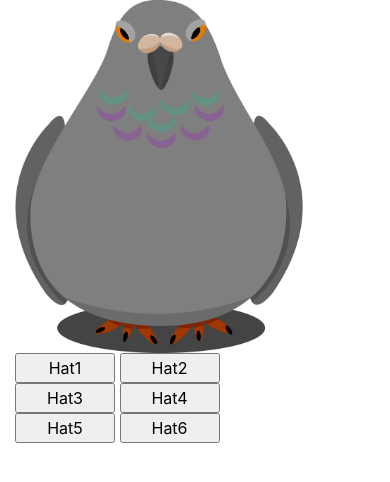
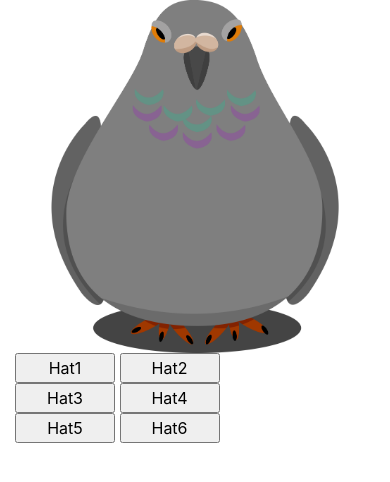
Before and after one commit to DandyBrandy/pigeon-dressup, a plain HTML site: page index.html in a window 390 px wide. Drawn offline with nearby package versions, Linux system fonts and the light colour scheme.

Commit message:
CSS updated to center pigeon and make more responsive for mobile

```diff
--- a/main.css
+++ b/main.css
@@ -14,6 +14,17 @@ button
 
 img
 {
+    display: block;
+    margin: 0 auto;
     max-width: 80%;
     height: auto;
 }
+
+@media all and (max-width: 767px)
+{
+    img
+    {
+        display: block;
+        margin: 0 auto;
+    }
+}
```
